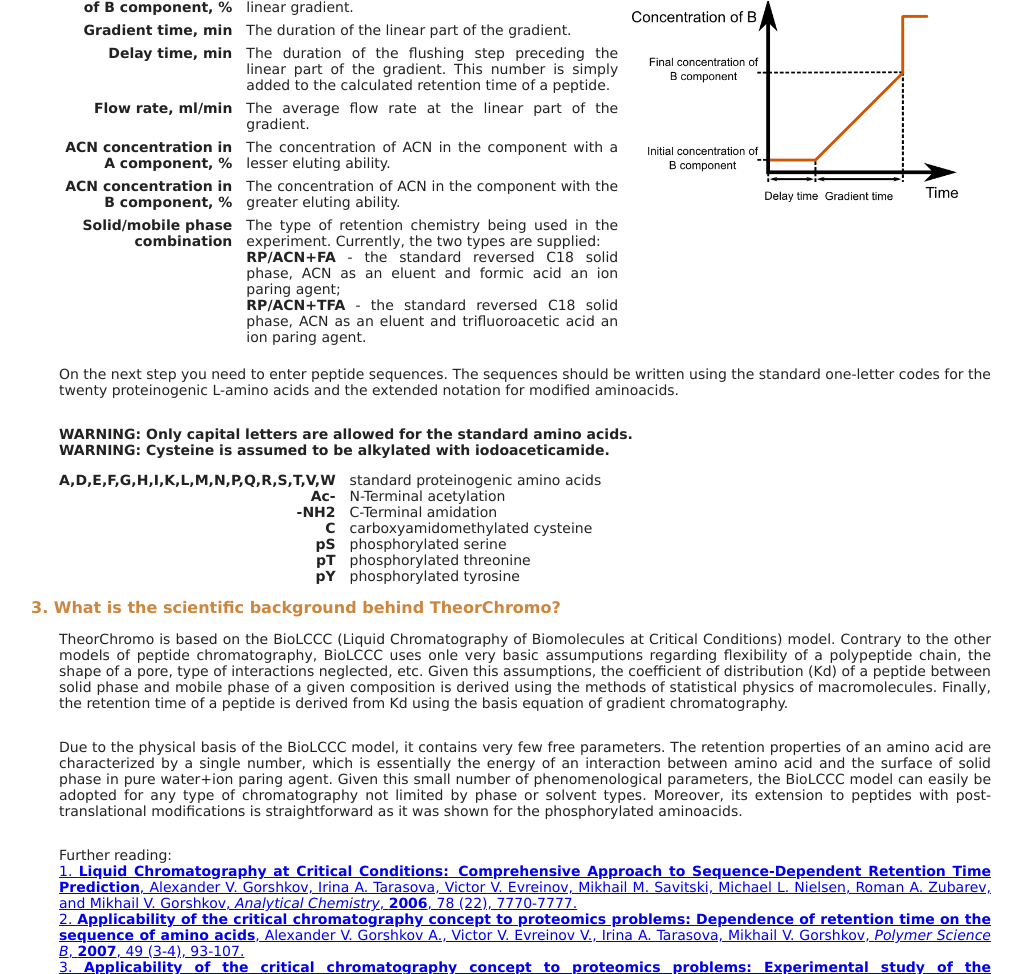
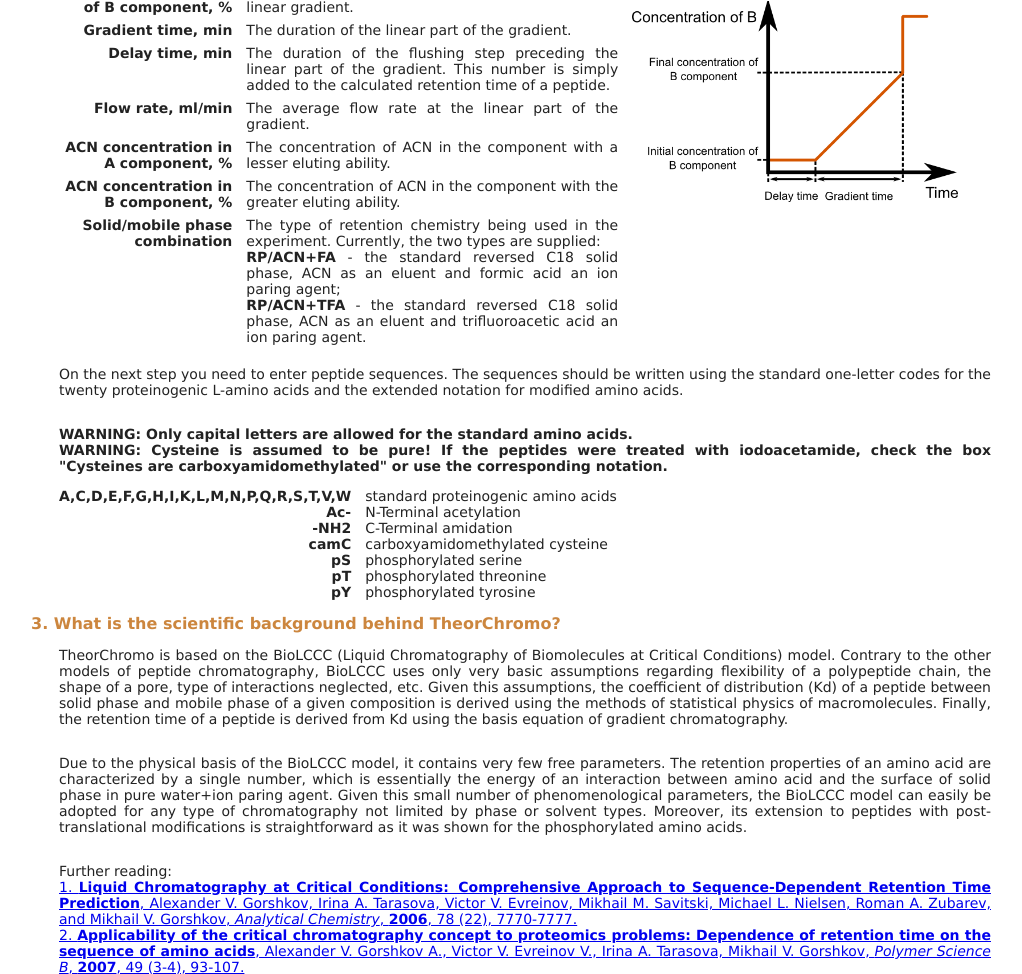
Before and after one commit to levitsky/theorchromo, a Django app: page /help/ in a window 1280 px wide. Shown: the part 500-1474 px from the top of the page, without its empty margins (9-1031 px from the left). Run offline with Django 3.2, Linux system fonts and the light colour scheme; parts of the project's set-up code (start-up, migrations or seed data) failed here and were passed over.

Commit message:
The checkbox cysteines are CAM has been added.

```diff
--- a/theorchromo_online/forms.py
+++ b/theorchromo_online/forms.py
@@ -124,4 +124,7 @@ class ChromoConditionsForm(forms.Form):
 class PeptideSequencesForm(forms.Form):
     peptides = forms.CharField(
         label='Peptide sequences',
-        widget=forms.Textarea(attrs={'rows':12, 'cols':60}))
+        widget=forms.Textarea(attrs={'rows':10, 'cols':60}))
+    is_alkylated = forms.BooleanField(
+        label='Cysteines are carboxyamidomethylated',
+        required=False)
--- a/theorchromo_online/templates/help.html
+++ b/theorchromo_online/templates/help.html
@@ -160,19 +160,20 @@
         <a name="sequences">
         The sequences should be written using the standard one-letter codes
         for the twenty proteinogenic L-amino acids and the extended notation
-        for modified aminoacids.</a><br/>
+        for modified amino acids.</a><br/>
         </p>
 
         <p>
         <b>WARNING: Only capital letters are allowed for the standard amino
         acids.</b><br/>
-        <b>WARNING: Cysteine is assumed to be alkylated with
-        iodoaceticamide.</b><br/>
+        <b>WARNING: Cysteine is assumed to be pure! If the peptides were treated
+        with iodoacetamide, check the box "Cysteines are
+        carboxyamidomethylated" or use the corresponding notation.</b><br/>
         </p>
 
         <div class="aminoacidCode">
             <div class="code">
-                A,D,E,F,G,H,I,K,L,M,N,P,Q,R,S,T,V,W
+                A,C,D,E,F,G,H,I,K,L,M,N,P,Q,R,S,T,V,W
             </div>
             <div class="description">
                 standard proteinogenic amino acids
@@ -199,7 +200,7 @@
 
         <div class="aminoacidCode">
             <div class="code">
-                C
+                camC
             </div>
             <div class="description">
                 carboxyamidomethylated cysteine
@@ -240,7 +241,7 @@
         <p>
         TheorChromo is based on the BioLCCC (Liquid Chromatography of
         Biomolecules at Critical Conditions) model. Contrary to the other models
-        of peptide chromatography, BioLCCC uses onle very basic assumputions
+        of peptide chromatography, BioLCCC uses only very basic assumptions
         regarding flexibility of a polypeptide chain, the shape of a pore, type
         of interactions neglected, etc. Given this assumptions, the coefficient
         of distribution (Kd) of a peptide between solid phase and mobile phase
@@ -260,7 +261,7 @@
         any type of chromatography not limited by phase or solvent types.
         Moreover, its extension to peptides with post-translational
         modifications is straightforward as it was shown for the phosphorylated
-        aminoacids.
+        amino acids.
         </p>
 
         <p>
```
Also changed, not shown: theorchromo_online/computations.py (+6 -1 lines), theorchromo_online/templates/index.html (+11 -5 lines).
